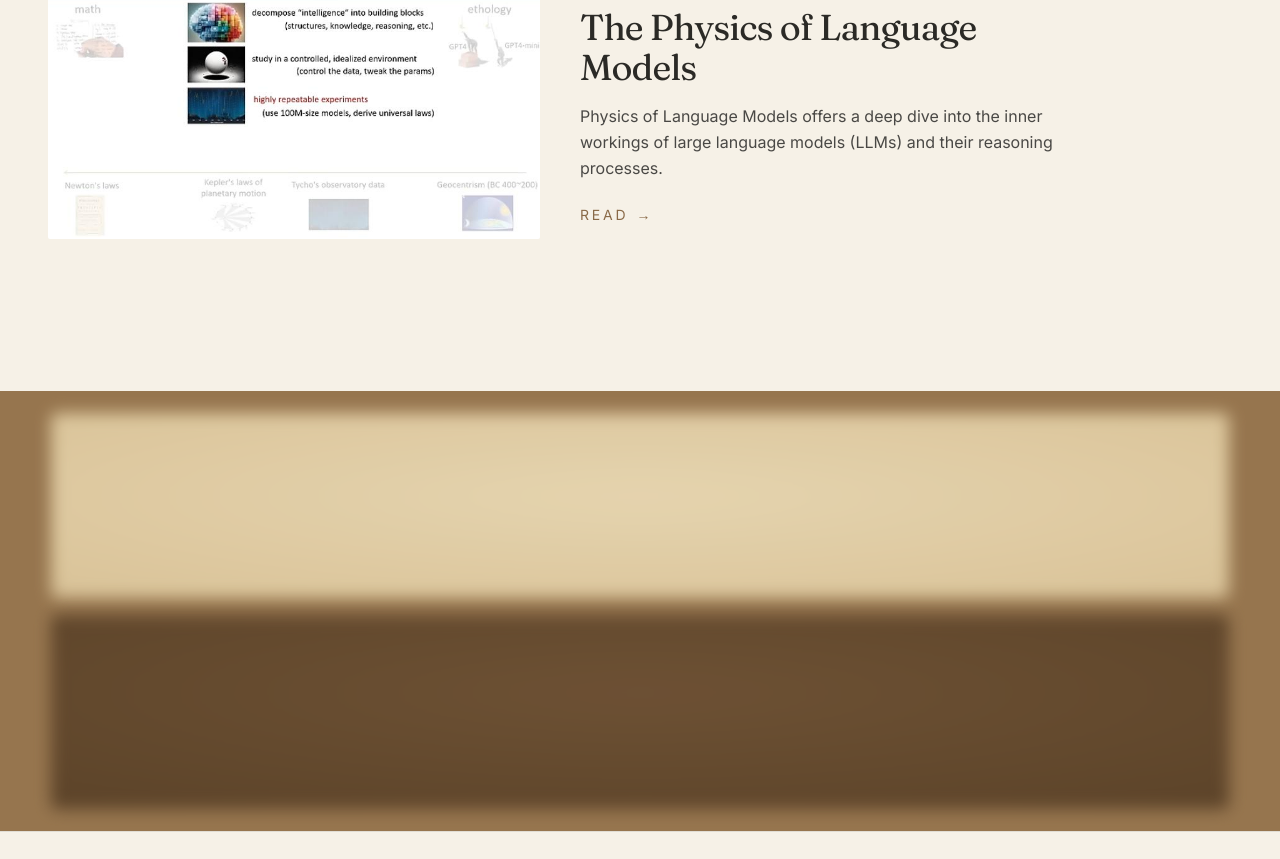
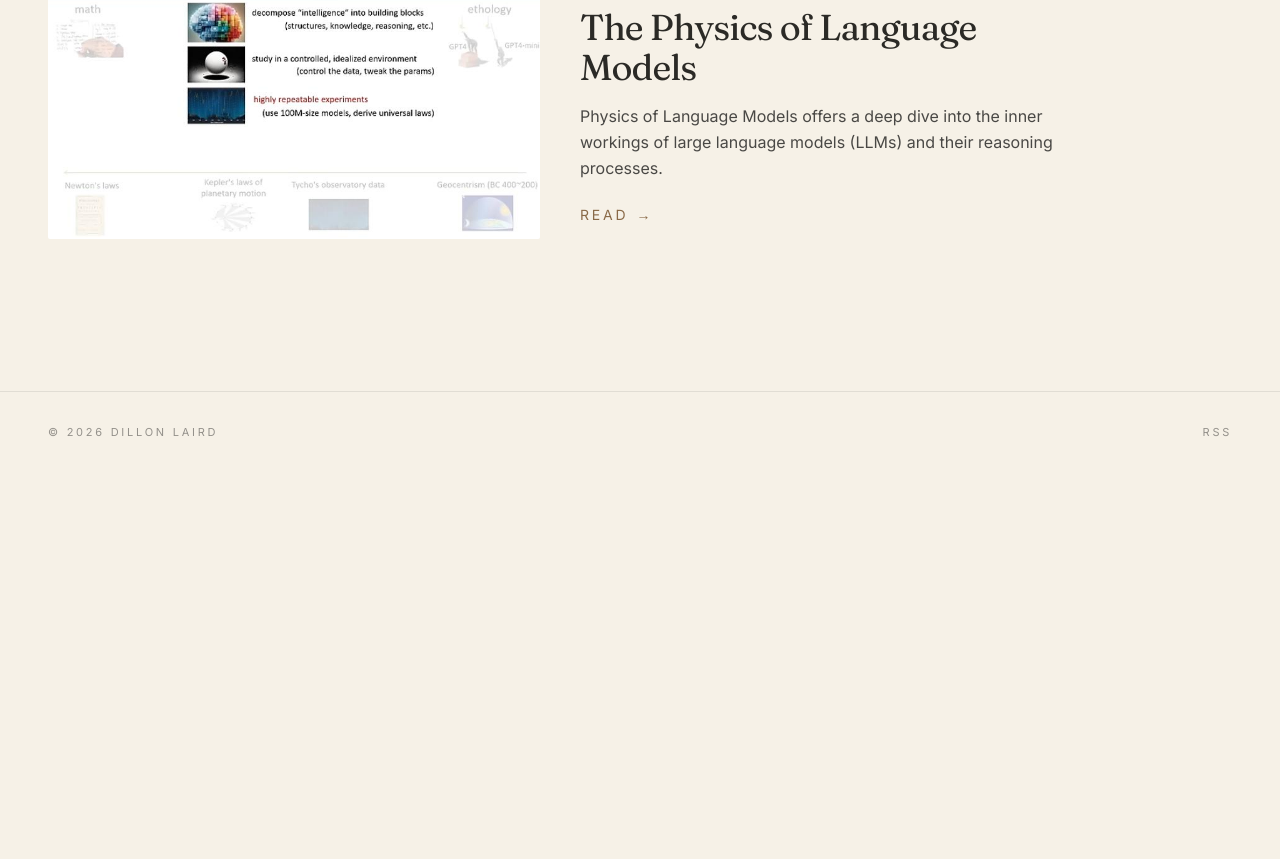
Before and after one commit to dillonalaird/dillonl.ai, a Next.js app: page / in a window 1280 px wide. Shown: the part 3240-4099 px from the top of the page. After the commit the page ends 3712 px from the top, so only its background shows below. Built offline with nearby package versions, Linux system fonts and the light colour scheme.

Commit message:
remove the Rothko-inspired color field section
Co-Authored-By: Claude Fable 5 <noreply@anthropic.com>

```diff
--- a/src/app/_components/color-field.tsx
+++ /dev/null
@@ -1,40 +0,0 @@
-/**
- * A Rothko-inspired color-field panel in the site palette, modeled on the
- * proportions of Rothko's "Ochre and Red on Red" (1954): a luminous lighter
- * field above a deeper one, floating on a warm ground with thin margins.
- */
-type Props = {
-  height?: string;
-  children?: React.ReactNode;
-};
-
-export default function ColorField({ height = "70vh", children }: Props) {
-  return (
-    <section
-      className="relative w-full overflow-hidden bg-[#96754e]"
-      style={{ height }}
-    >
-      <div
-        className="absolute left-[4%] right-[4%] top-[5%] h-[42%] rounded-md opacity-95"
-        style={{
-          background:
-            "radial-gradient(115% 115% at 50% 45%, #ead9b4 0%, #dfcaa0 55%, #cdb489 100%)",
-          filter: "blur(8px)",
-        }}
-      />
-      <div
-        className="absolute left-[4%] right-[4%] top-[51%] h-[44%] rounded-md opacity-95"
-        style={{
-          background:
-            "radial-gradient(115% 115% at 50% 40%, #6b4f33 0%, #5c4329 60%, #4d3822 100%)",
-          filter: "blur(8px)",
-        }}
-      />
-      {children ? (
-        <div className="absolute inset-0 flex items-center justify-center px-6">
-          {children}
-        </div>
-      ) : null}
-    </section>
-  );
-}
--- a/src/app/page.tsx
+++ b/src/app/page.tsx
@@ -3,7 +3,6 @@ import { FaGithub, FaLinkedin } from "react-icons/fa";
 import { FaXTwitter, FaSquareThreads } from "react-icons/fa6";
 import { HeroFx } from "@/app/_components/scroll-fx";
 import ArtBand from "@/app/_components/art-band";
-import ColorField from "@/app/_components/color-field";
 import Reveal from "@/app/_components/reveal";
 import SiteFooter from "@/app/_components/site-footer";
 import { PostPreview } from "@/app/_components/post-preview";
@@ -166,7 +165,6 @@ export default function Index() {
           </div>
         </section>
 
-        <ColorField height="55vh" />
         <SiteFooter />
       </div>
     </main>
```
